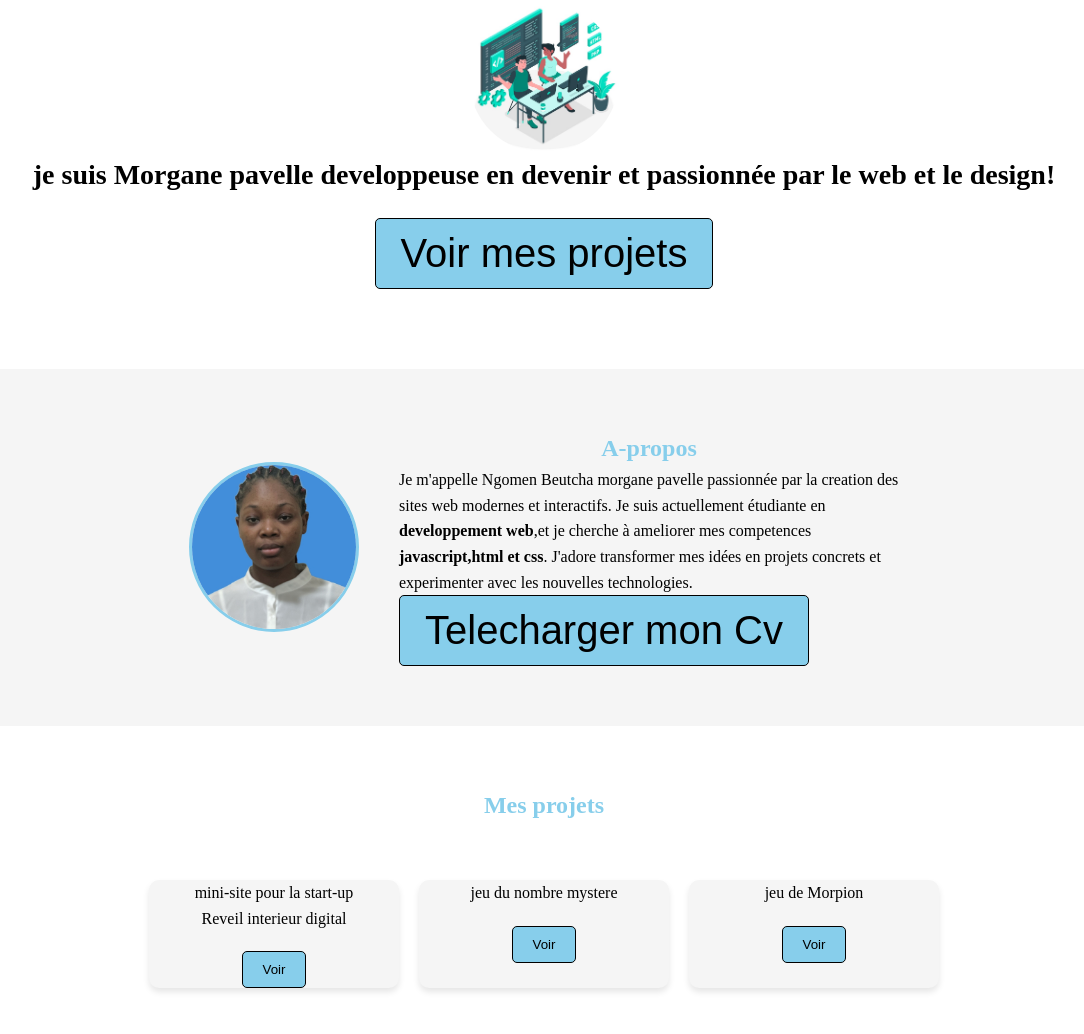
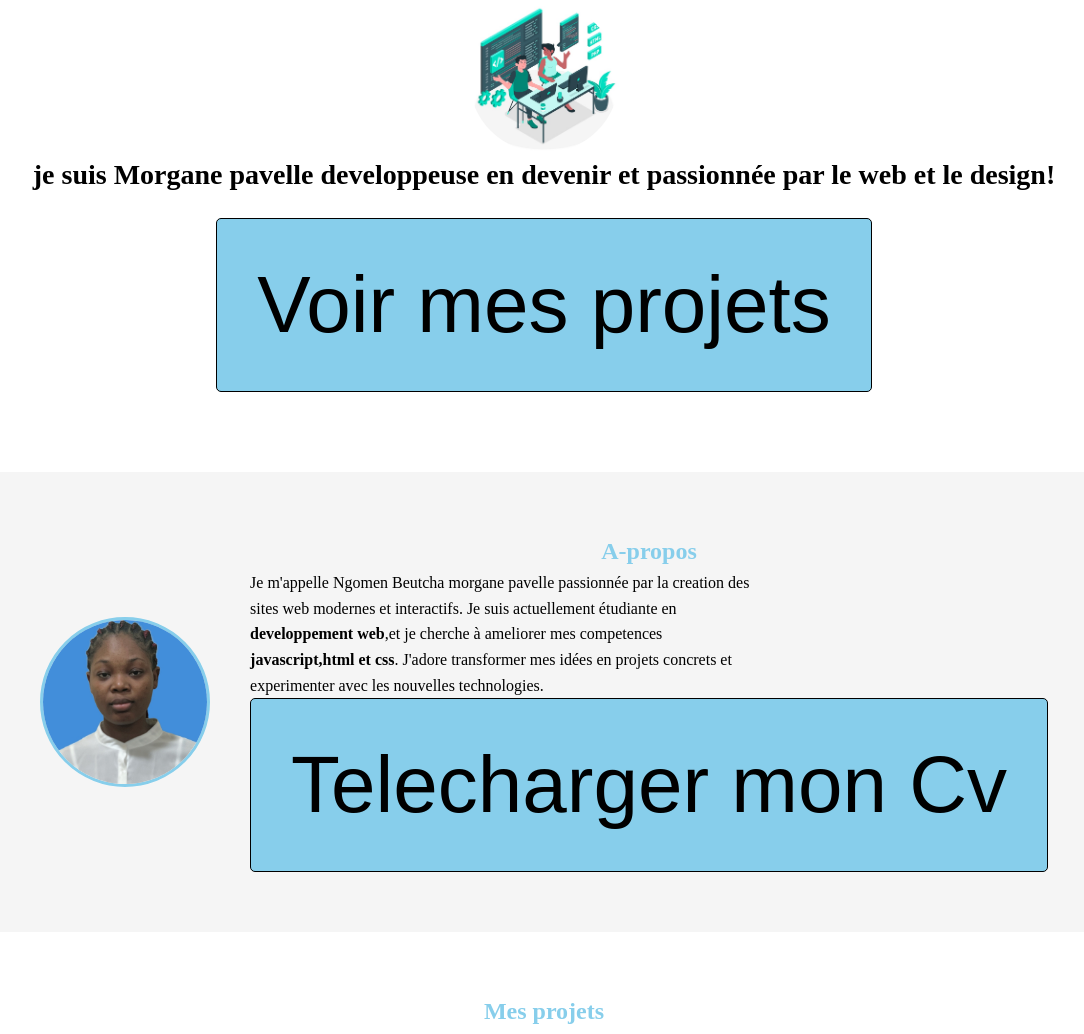
Before and after one commit to MorganeNgomen/Mon-porfolio, a plain HTML site: page index.html in a window 1280 px wide. Shown: the part 139-1173 px from the top of the page, without its empty margins (96-1180 px from the left). Drawn offline with Linux system fonts and the light colour scheme.

Commit message:
Update Projet.css

```diff
--- a/Projet.css
+++ b/Projet.css
@@ -43,9 +43,9 @@ header nav a:hover {
 .hero button {
   background:skyblue;
   border: 1px solid;
-  padding: 12px 25px;
+  padding:40px;
   color: black;
-  font-size: 40px;
+  font-size: 80px;
   border-radius: 5px;
   cursor: pointer;
   transition: 0.3s;
@@ -60,7 +60,7 @@ header nav a:hover {
 }
 .a-propos {
   background:whitesmoke;
-  padding: 60px 20px;
+  padding: 60px 40px;
   display: flex;
   justify-content: center;
   align-items: center;
@@ -78,9 +78,9 @@ header nav a:hover {
 .a-propos button {
   background: skyblue;
   border: 1px solid;
-  padding: 12px 25px;
+  padding: 40px;
   color: black;
-  font-size: 40px;
+  font-size: 80px;
   border-radius: 5px;
   cursor: pointer;
   transition: 0.3s;
@@ -116,7 +116,7 @@ header nav a:hover {
   box-shadow: 0 4px 6px rgba(0,0,0,0.1);
 }
 .projet-jeu button {
-  margin-top: 20px;
+  margin-top: 5px;
   background:skyblue;
   color: black;
   border: 1px solid;
```
